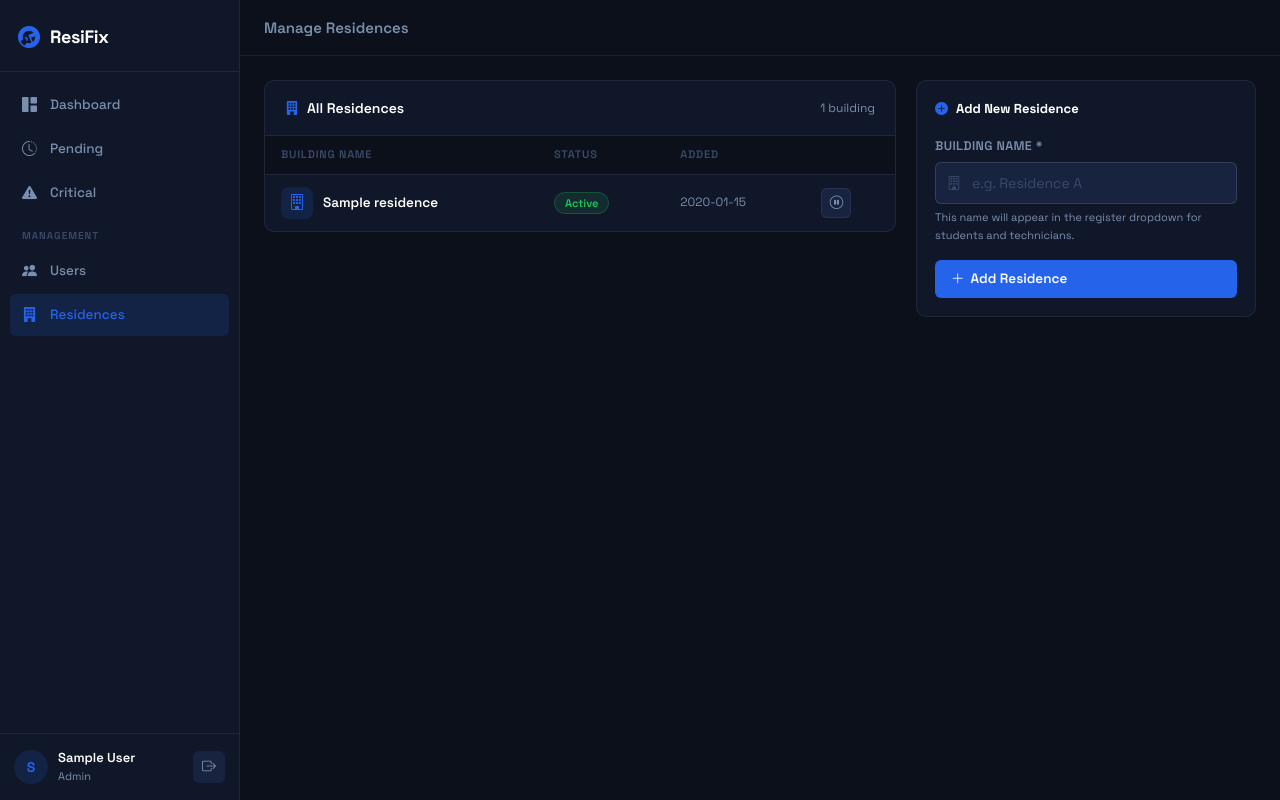
After one commit to ResiFIxGroup20/resifix, a Flask app: page /admin/residences in a window 1280 px wide. The commit adds this page. Run offline with Flask 3, Linux system fonts and the light colour scheme; the visitor is signed in with stand-in values (Sample User, id 1); tables that the repository leaves empty hold one stand-in row (values such as "Sample post").

Commit message:
admin updates

```diff
--- a/routes/admin.py
+++ b/routes/admin.py
@@ -1,31 +1,34 @@
-# Handles: dashboard, user management, request management
+# ============================================
+# RESIFIX — ADMIN ROUTES
+# routes/admin.py
+# ============================================
 
 from flask import Blueprint, render_template, request, redirect, url_for, flash, session
 from database.db import (
     get_all_users,
     get_all_requests,
-    get_all_technicians,
     get_request_by_id,
     get_user_by_id,
     assign_technician,
     update_request_status,
     set_user_active,
-    add_comment
+    add_comment,
+    get_comments_by_request,
+    get_available_technicians_for_request,
+    get_all_residences,
+    add_residence,
+    set_residence_active
 )
 from functools import wraps
 import math
 
-
-admin = Blueprint('admin', __name__)
-
-# How many rows per page
+admin    = Blueprint('admin', __name__)
 PER_PAGE = 10
 
 
-#  Access control decorator
+# ── Access control ─────────────────────────────────────────────────────────
 
 def admin_required(f):
-    """Redirect non-admins away from admin pages."""
     @wraps(f)
     def decorated(*args, **kwargs):
         if 'user_id' not in session:
@@ -38,39 +41,35 @@ def admin_required(f):
     return decorated
 
 
-#  Dashboard
+# ── Dashboard ──────────────────────────────────────────────────────────────
 
 @admin.route('/admin')
 @admin_required
 def admin_dashboard():
-    """Main admin dashboard — requests with filters, room search, and pagination."""
-
     all_requests = get_all_requests()
     all_users    = get_all_users()
 
-    #  Filters
-    status_filter   = request.args.get('status', '').strip()
+    status_filter   = request.args.get('status',   '').strip()
     priority_filter = request.args.get('priority', '').strip()
-    room_search     = request.args.get('room', '').strip().lower()   # room number search
+    residence_filter= request.args.get('residence','').strip()
+    room_search     = request.args.get('room',     '').strip().lower()
     page            = max(1, int(request.args.get('page', 1) or 1))
 
-    # Apply filters
     filtered = all_requests
     if status_filter:
         filtered = [r for r in filtered if r['status'] == status_filter]
     if priority_filter:
         filtered = [r for r in filtered if r['priority'] == priority_filter]
+    if residence_filter:
+        filtered = [r for r in filtered if r['residence'] == residence_filter]
     if room_search:
         filtered = [r for r in filtered if r['room_number'] and room_search in r['room_number'].lower()]
 
-    #  Pagination
     total_results = len(filtered)
     total_pages   = max(1, math.ceil(total_results / PER_PAGE))
-    page          = min(page, total_pages)   # clamp page to valid range
-    offset        = (page - 1) * PER_PAGE
-    paginated     = filtered[offset: offset + PER_PAGE]
+    page          = min(page, total_pages)
+    paginated     = filtered[(page-1)*PER_PAGE : page*PER_PAGE]
 
-    # Stats (always on full unfiltered data)
     stats = {
         'total':       len(all_requests),
         'pending':     sum(1 for r in all_requests if r['status'] == 'pending'),
@@ -81,43 +80,48 @@ def admin_dashboard():
         'total_users': len(all_users),
     }
 
-    # User lookup for the table
-    user_map = {u['id']: u for u in all_users}
+    user_map   = {u['id']: u for u in all_users}
+    residences = get_all_residences()
 
-    return render_template(
-        'admin/dashboard.html',
-        requests=paginated,
-        stats=stats,
-        user_map=user_map,
-        status_filter=status_filter,
-        priority_filter=priority_filter,
-        room_search=room_search,
-        page=page,
-        total_pages=total_pages,
-        total_results=total_results,
+    return render_template('admin/dashboard.html',
+        requests         = paginated,
+        stats            = stats,
+        user_map         = user_map,
+        residences       = residences,
+        status_filter    = status_filter,
+        priority_filter  = priority_filter,
+        residence_filter = residence_filter,
+        room_search      = room_search,
+        page             = page,
+        total_pages      = total_pages,
+        total_results    = total_results,
     )
 
 
-#  Request Detail / Assign
+# ── Request Detail ─────────────────────────────────────────────────────────
 
 @admin.route('/admin/request/<int:request_id>', methods=['GET', 'POST'])
 @admin_required
 def request_detail(request_id):
-    """View a single request and assign a technician or update its status."""
-
-    req         = get_request_by_id(request_id)
-    technicians = get_all_technicians()
-    all_users   = get_all_users()
-    user_map    = {u['id']: u for u in all_users}
+    req       = get_request_by_id(request_id)
+    all_users = get_all_users()
+    user_map  = {u['id']: u for u in all_users}
 
     if not req:
         flash('Request not found.', 'danger')
         return redirect(url_for('admin.admin_dashboard'))
 
+    # ── Filtered technicians — same residence + matching specialization ──
+    technicians = get_available_technicians_for_request(
+        residence = req['residence'] or '',
+        category  = req['category']  or ''
+    )
+
+    comments = get_comments_by_request(request_id, include_internal=True)
+
     if request.method == 'POST':
         action = request.form.get('action')
 
-        # Assign a technician
         if action == 'assign':
             tech_id = request.form.get('technician_id')
             if not tech_id:
@@ -127,18 +131,15 @@ def request_detail(request_id):
                 flash('Technician assigned successfully.', 'success')
             return redirect(url_for('admin.request_detail', request_id=request_id))
 
-        # Update status
         if action == 'update_status':
             new_status = request.form.get('status')
-            valid_statuses = ['pending', 'assigned', 'in_progress', 'resolved', 'closed', 'cancelled']
-            if new_status not in valid_statuses:
+            if new_status not in ['pending','assigned','in_progress','resolved','closed','cancelled']:
                 flash('Invalid status.', 'danger')
             else:
                 update_request_status(request_id, new_status)
                 flash(f'Status updated to "{new_status}".', 'success')
             return redirect(url_for('admin.request_detail', request_id=request_id))
 
-        # Add an internal note
         if action == 'add_note':
             body = request.form.get('note_body', '').strip()
             if not body:
@@ -148,27 +149,24 @@ def request_detail(request_id):
                 flash('Internal note added.', 'success')
             return redirect(url_for('admin.request_detail', request_id=request_id))
 
-    return render_template(
-        'admin/request_detail.html',
-        req=req,
-        technicians=technicians,
-        user_map=user_map,
+    return render_template('admin/request_detail.html',
+        req         = req,
+        technicians = technicians,
+        user_map    = user_map,
+        comments    = comments,
     )
 
 
-#  Manage Users
+# ── Manage Users ───────────────────────────────────────────────────────────
 
 @admin.route('/admin/users')
 @admin_required
 def manage_users():
-    """List all users — filter by role, search by username or email, paginate."""
-
     all_users   = get_all_users()
-    role_filter = request.args.get('role', '').strip()
-    search      = request.args.get('search', '').strip().lower()   # username/email search
+    role_filter = request.args.get('role',   '').strip()
+    search      = request.args.get('search', '').strip().lower()
     page        = max(1, int(request.args.get('page', 1) or 1))
 
-    # Counts on unfiltered data (for the role tabs)
     counts = {
         'all':        len(all_users),
         'resident':   sum(1 for u in all_users if u['role'] == 'resident'),
@@ -176,45 +174,33 @@ def manage_users():
         'admin':      sum(1 for u in all_users if u['role'] == 'admin'),
     }
 
-    # Apply role filter
     filtered = all_users
     if role_filter:
         filtered = [u for u in filtered if u['role'] == role_filter]
+    if search:
+        filtered = [u for u in filtered if search in u['username'].lower() or search in u['email'].lower()]
 
-    # Apply username / email search
-    if search:
-        filtered = [
-            u for u in filtered
-            if search in u['username'].lower() or search in u['email'].lower()
-        ]
-
-    #  Pagination
     total_results = len(filtered)
     total_pages   = max(1, math.ceil(total_results / PER_PAGE))
     page          = min(page, total_pages)
-    offset        = (page - 1) * PER_PAGE
-    paginated     = filtered[offset: offset + PER_PAGE]
+    paginated     = filtered[(page-1)*PER_PAGE : page*PER_PAGE]
 
-    return render_template(
-        'admin/manage_users.html',
-        users=paginated,
-        counts=counts,
-        role_filter=role_filter,
-        search=search,
-        page=page,
-        total_pages=total_pages,
-        total_results=total_results,
+    return render_template('admin/manage_users.html',
+        users         = paginated,
+        counts        = counts,
+        role_filter   = role_filter,
+        search        = search,
+        page          = page,
+        total_pages   = total_pages,
+        total_results = total_results,
     )
 
 
-#  Toggle User Active
+# ── Toggle User Active ─────────────────────────────────────────────────────
 
 @admin.route('/admin/users/<int:user_id>/toggle', methods=['POST'])
 @admin_required
 def toggle_user(user_id):
-    """Activate or deactivate a user account."""
-
-    # Prevent admin from deactivating themselves
     if user_id == session['user_id']:
         flash('You cannot deactivate your own account.', 'warning')
         return redirect(url_for('admin.manage_users'))
@@ -226,7 +212,48 @@ def toggle_user(user_id):
 
     new_state = 0 if user['is_active'] else 1
     set_user_active(user_id, new_state)
-
     action = 'activated' if new_state else 'deactivated'
     flash(f'{user["full_name"]} has been {action}.', 'success')
     return redirect(url_for('admin.manage_users'))
+
+
+# ── Manage Residences ──────────────────────────────────────────────────────
+
+@admin.route('/admin/residences', methods=['GET', 'POST'])
+@admin_required
+def manage_residences():
+    if request.method == 'POST':
+        name = request.form.get('name', '').strip()
+        if not name:
+            flash('Residence name cannot be empty.', 'warning')
+        else:
+            success = add_residence(name)
+            if success:
+                flash(f'"{name}" added successfully.', 'success')
+            else:
+                flash(f'"{name}" already exists.', 'warning')
+        return redirect(url_for('admin.manage_residences'))
+
+    residences = get_all_residences()
+    return render_template('admin/manage_residences.html', residences=residences)
+
+
+# ── Toggle Residence Active ────────────────────────────────────────────────
+
+@admin.route('/admin/residences/<int:residence_id>/toggle', methods=['POST'])
+@admin_required
+def toggle_residence(residence_id):
+    from database.db import get_connection
+    conn = get_connection()
+    res  = conn.execute("SELECT * FROM residences WHERE id = ?", (residence_id,)).fetchone()
+    conn.close()
+
+    if not res:
+        flash('Residence not found.', 'danger')
+        return redirect(url_for('admin.manage_residences'))
+
+    new_state = 0 if res['is_active'] else 1
+    set_residence_active(residence_id, new_state)
+    action = 'activated' if new_state else 'deactivated'
+    flash(f'"{res["name"]}" has been {action}.', 'success')
+    return redirect(url_for('admin.manage_residences'))
--- /dev/null
+++ b/templates/admin/manage_residences.html
@@ -0,0 +1,94 @@
+{% extends 'base.html' %}
+{% block title %}Manage Residences — ResiFix{% endblock %}
+{% block page_title %}Manage Residences{% endblock %}
+
+{% block content %}
+
+<div style="display:grid; grid-template-columns:1fr 340px; gap:20px; align-items:start;">
+
+  <!-- ── Left: Residence List ──────────────────────────────────────────── -->
+  <div class="card-panel">
+    <div class="panel-header">
+      <div class="panel-title">
+        <i class="bi bi-building-fill"></i> All Residences
+      </div>
+      <span style="font-size:12px; color:var(--text-muted);">{{ residences|length }} building{{ 's' if residences|length != 1 }}</span>
+    </div>
+
+    {% if residences %}
+    <table class="data-table">
+      <thead>
+        <tr>
+          <th>Building Name</th>
+          <th>Status</th>
+          <th>Added</th>
+          <th></th>
+        </tr>
+      </thead>
+      <tbody>
+        {% for res in residences %}
+        <tr>
+          <td>
+            <div style="display:flex; align-items:center; gap:10px;">
+              <div style="width:32px; height:32px; border-radius:8px; background:var(--accent-dim); display:flex; align-items:center; justify-content:center; color:var(--accent); font-size:16px;">
+                <i class="bi bi-building"></i>
+              </div>
+              <span style="font-weight:600;">{{ res['name'] }}</span>
+            </div>
+          </td>
+          <td>
+            {% if res['is_active'] %}
+            <span style="background:rgba(34,197,94,0.12); color:var(--success); border:1px solid rgba(34,197,94,0.25); padding:3px 10px; border-radius:20px; font-size:11px; font-weight:600;">Active</span>
+            {% else %}
+            <span style="background:rgba(107,114,128,0.12); color:#6b7280; border:1px solid rgba(107,114,128,0.25); padding:3px 10px; border-radius:20px; font-size:11px; font-weight:600;">Inactive</span>
+            {% endif %}
+          </td>
+          <td style="color:var(--text-muted); font-size:12px;">{{ res['created_at'][:10] if res['created_at'] else '—' }}</td>
+          <td>
+            <form method="POST" action="{{ url_for('admin.toggle_residence', residence_id=res['id']) }}" style="display:inline;">
+              <button type="submit" class="btn-icon" title="{{ 'Deactivate' if res['is_active'] else 'Activate' }}">
+                <i class="bi bi-{% if res['is_active'] %}pause-circle{% else %}play-circle{% endif %}"></i>
+              </button>
+            </form>
+          </td>
+        </tr>
+        {% endfor %}
+      </tbody>
+    </table>
+
+    {% else %}
+    <div class="empty-state">
+      <div class="empty-icon"><i class="bi bi-building-x"></i></div>
+      <div class="empty-title">No residences yet</div>
+      <div class="empty-sub">Add your first residence building using the form.</div>
+    </div>
+    {% endif %}
+  </div>
+
+  <!-- ── Right: Add New ────────────────────────────────────────────────── -->
+  <div class="action-card">
+    <div class="action-card-title">
+      <i class="bi bi-plus-circle-fill" style="color:var(--accent);"></i> Add New Residence
+    </div>
+
+    <form method="POST" action="{{ url_for('admin.manage_residences') }}">
+      <div class="form-group-custom">
+        <label class="form-label-custom">Building Name *</label>
+        <div class="input-icon-wrap">
+          <i class="bi bi-building input-icon"></i>
+          <input type="text" name="name" class="form-control-custom"
+                 placeholder="e.g. Residence A" required/>
+        </div>
+        <small style="font-size:11px; color:var(--text-muted); margin-top:5px; display:block;">
+          This name will appear in the register dropdown for students and technicians.
+        </small>
+      </div>
+      <button type="submit" class="btn-primary w-100">
+        <i class="bi bi-plus-lg"></i> Add Residence
+      </button>
+    </form>
+  </div>
+
+</div>
+
+{% endblock %}
--- a/templates/base.html
+++ b/templates/base.html
@@ -12,7 +12,7 @@
 <body>
 
 {% if session.get('user_id') %}
-<!-- Sidebar  -->
+<!-- ── Sidebar ─────────────────────────────────────────────────────────── -->
 <div class="sidebar" id="sidebar">
 
   <div class="sidebar-brand">
@@ -29,17 +29,21 @@
       <i class="bi bi-grid-1x2-fill"></i> Dashboard
     </a>
     <a href="{{ url_for('admin.admin_dashboard') }}?status=pending"
-       class="nav-link">
+       class="nav-link {% if request.args.get('status') == 'pending' %}active{% endif %}">
       <i class="bi bi-clock-history"></i> Pending
     </a>
     <a href="{{ url_for('admin.admin_dashboard') }}?priority=critical"
-       class="nav-link">
+       class="nav-link {% if request.args.get('priority') == 'critical' %}active{% endif %}">
       <i class="bi bi-exclamation-triangle-fill"></i> Critical
     </a>
     <div class="nav-divider">Management</div>
     <a href="{{ url_for('admin.manage_users') }}"
        class="nav-link {% if request.endpoint == 'admin.manage_users' %}active{% endif %}">
       <i class="bi bi-people-fill"></i> Users
+    </a>
+    <a href="{{ url_for('admin.manage_residences') }}"
+       class="nav-link {% if request.endpoint == 'admin.manage_residences' %}active{% endif %}">
+      <i class="bi bi-building-fill"></i> Residences
     </a>
 
     {% elif session.get('role') == 'technician' %}
@@ -55,6 +59,10 @@
     <a href="{{ url_for('technician.technician_dashboard') }}?status=in_progress"
        class="nav-link">
       <i class="bi bi-tools"></i> In Progress
+    </a>
+    <a href="{{ url_for('technician.technician_dashboard') }}?status=resolved"
+       class="nav-link">
+      <i class="bi bi-check-circle-fill"></i> Resolved
     </a>
 
     {% else %}
@@ -75,7 +83,7 @@
 
   </nav>
 
-  <!-- Sidebar footer — user info + logout -->
+  <!-- Sidebar footer -->
   <div class="sidebar-footer">
     <div class="user-info">
       <div class="user-avatar">
@@ -93,10 +101,9 @@
 
 </div>
 
-<!-- Main Content  -->
+<!-- ── Main Content ───────────────────────────────────────────────────── -->
 <div class="main-content" id="main-content">
 
-  <!-- Top bar -->
   <header class="topbar">
     <button class="sidebar-toggle" id="sidebar-toggle" aria-label="Toggle sidebar">
       <i class="bi bi-list"></i>
@@ -104,11 +111,9 @@
     <div class="topbar-title">{% block page_title %}{% endblock %}</div>
     <div class="topbar-actions">
       {% if session.get('role') == 'resident' %}
-      <a href="{{ url_for('resident.new_request') }}" class="btn btn-primary btn-sm">
+      <a href="{{ url_for('resident.new_request') }}" class="btn-primary" style="font-size:13px; padding:7px 14px;">
         <i class="bi bi-plus-lg"></i> New Request
       </a>
-      {% endif %}
-      {% if session.get('role') == 'resident' %}
       <span class="room-badge">
         <i class="bi bi-door-closed-fill"></i> Room {{ session.get('room_number', '—') }}
       </span>
@@ -116,10 +121,8 @@
     </div>
   </header>
 
-  <!-- Page content -->
   <main class="content-area">
 
-    <!-- Flash messages -->
     {% with messages = get_flashed_messages(with_categories=true) %}
       {% if messages %}
         <div class="flash-container">
@@ -140,7 +143,7 @@
 </div>
 
 {% else %}
-<!--  Auth Pages (no sidebar) -->
+<!-- ── Auth Pages (no sidebar) ───────────────────────────────────────── -->
 <main>
   {% with messages = get_flashed_messages(with_categories=true) %}
     {% if messages %}
@@ -160,16 +163,13 @@
 {% endif %}
 
 <script src="https://cdn.jsdelivr.net/npm/bootstrap@5.3.2/dist/js/bootstrap.bundle.min.js"></script>
-
 <script>
-  // Sidebar toggle for mobile
   const toggle  = document.getElementById('sidebar-toggle');
   const sidebar = document.getElementById('sidebar');
   if (toggle && sidebar) {
     toggle.addEventListener('click', () => sidebar.classList.toggle('open'));
   }
 </script>
-
 {% block scripts %}{% endblock %}
 
 </body>
```
